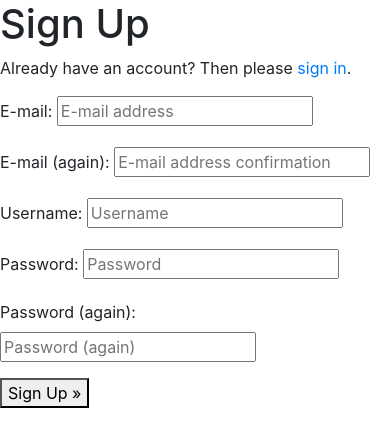
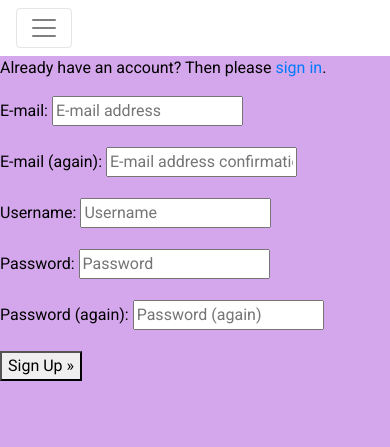
Before and after one commit to mamuzaan/portfolio_p5_store, a Django app: page /accounts/signup/ in a window 390 px wide. Shown: the top 447 px of the page. Run offline with Django 3.2, Linux system fonts and the light colour scheme; parts of the project's set-up code (start-up, migrations or seed data) failed here and were passed over; some libraries are stand-ins or nearby versions.

Commit message:
Added navbar in the main header and create main-nav.html and mobile-top-header.html

```diff
--- a/mahir_store/settings.py
+++ b/mahir_store/settings.py
@@ -147,6 +147,10 @@ USE_TZ = True
 # https://docs.djangoproject.com/en/3.2/howto/static-files/
 
 STATIC_URL = '/static/'
+STATICFILES_DIRS = (os.path.join(BASE_DIR, 'static'),)
+
+MEDIA_URL = '/media/'
+MEDIA_ROOT = os.path.join(BASE_DIR, 'media')
 
 # Default primary key field type
 # https://docs.djangoproject.com/en/3.2/ref/settings/#default-auto-field
--- a/mahir_store/urls.py
+++ b/mahir_store/urls.py
@@ -15,9 +15,11 @@ Including another URLconf
 """
 from django.contrib import admin
 from django.urls import path, include
+from django.conf import settings
+from django.conf.urls.static import static
 
 urlpatterns = [
     path('admin/', admin.site.urls),
     path('accounts/', include('allauth.urls')),
     path('', include('home.urls')),
-]
+] + static(settings.MEDIA_URL, document_root=settings.MEDIA_ROOT)
--- a/static/css/base.css
+++ b/static/css/base.css
@@ -3,11 +3,9 @@ html {
 }
 
 body {
-    background: url('media/young-woman-shop-buying-clothes-17927682.jpg') no-repeat center center fixed;
-    background-size: cover;
-    height: calc(100vh - 165px);
+    background: rgb(212, 166, 235);
     color: black;
-    font-family: Verdana, Geneva, Tahoma, sans-serif;
+    font-family: 'Roboto';
 }
 
 /* from bootstrap Bulma */
--- a/templates/base.html
+++ b/templates/base.html
@@ -15,12 +15,17 @@
 
     {% block corecss %}
         <link rel="stylesheet" href="https://cdn.jsdelivr.net/npm/bootstrap@4.6.2/dist/css/bootstrap.min.css" integrity="sha384-xOolHFLEh07PJGoPkLv1IbcEPTNtaed2xpHsD9ESMhqIYd0nLMwNLD69Npy4HI+N" crossorigin="anonymous">
+        <link rel="preconnect" href="https://fonts.googleapis.com">
+        <link rel="preconnect" href="https://fonts.gstatic.com" crossorigin>
+        <link rel="stylesheet" href="https://fonts.googleapis.com/css2?family=Lato:wght@300&family=Roboto&display=swap">
+        <link rel="stylesheet" href="{% static 'css/base.css' %}">
     {% endblock %}
 
     {% block extra_css %}
     {% endblock %}
 
     {% block corejs %}
+        <script src="https://kit.fontawesome.com/dd28319c58.js" crossorigin="anonymous"></script>
         <script src="https://cdn.jsdelivr.net/npm/jquery@3.5.1/dist/jquery.min.js" integrity="sha256-9/aliU8dGd2tb6OSsuzixeV4y/faTqgFtohetphbbj0=" crossorigin="anonymous"></script>
         <script src="https://cdn.jsdelivr.net/npm/bootstrap@4.6.2/dist/js/bootstrap.bundle.min.js" integrity="sha384-Fy6S3B9q64WdZWQUiU+q4/2Lc9npb8tCaSX9FK7E8HnRr0Jz8D6OP9dO5Vg3Q9ct" crossorigin="anonymous"></script>
     {% endblock %}
@@ -35,7 +40,7 @@
         <div id="topnav" class="row bg-white pt-lg-2 d-none d-lg-flex">
             <div class="col-12 col-lg-3 my-auto py-1 py-lg-0 text-center text-lg-left">
                 <a href="{% url 'home' %}" class="nav-link main-logo-link">
-                    <h2 class="ligo-font text-black my-0"><strong><em>Mahir</em></strong>Store</h2>
+                    <h2 class="ligo-font text-black my-0"><strong><em>Mahir</em></strong> // Store</h2>
                 </a>
             </div>
             <div class="col-12 col-lg-6 my-auto py-1 py-lg-0">
@@ -91,6 +96,13 @@
                 </ul>
             </div>
         </div>
+        <div class="row bg-white">
+            <nav class="navbar navbar-expand-lg navbar-light w-100">
+                <button class="navbar-toggler" type="button" data-toggle="collapse" data-target="#main-nav" aria-controls="main-nav" aria-expanded="false" aria-label="Toggle navigation">
+                    <span class="navbar-toggler-icon"></span>
+                </button>
+            </nav>
+        </div>
     </header>
 
     {% if messages %}
```
Also changed, not shown: home/templates/home/index.html (+42 -4 lines), media/88787372-traditional-indian-woman-holding-shopping-bags-against-white.webp (added), templates/includes/main-nav.html (added), templates/includes/mobile-top-header.html (added).
